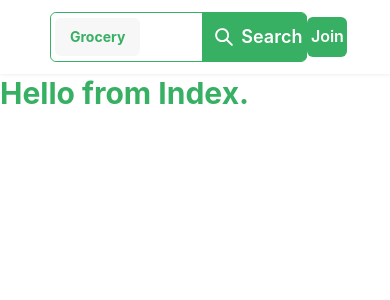
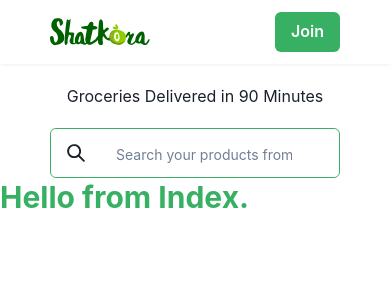
Before and after one commit to mahfuj02/grocery-bazar, a Next.js app: page / in a window 390 px wide. Shown: the top 300 px of the page. Built offline with nearby package versions, Linux system fonts and the light colour scheme.

Commit message:
Created Responsive Navbar

```diff
--- a/components/layouts/Layout.tsx
+++ b/components/layouts/Layout.tsx
@@ -1,4 +1,4 @@
-import React, { ReactNode } from "react";
+import { ReactNode } from "react";
 import Navbar from "../navbar/Navbar";
 
 interface Props {
@@ -9,6 +9,7 @@ const Layout = ({ children }: Props) => {
   return (
     <>
       <Navbar />
+
       {children}
     </>
   );
--- a/components/navbar/Navbar.tsx
+++ b/components/navbar/Navbar.tsx
@@ -1,15 +1,12 @@
-import React from 'react'
-import { Box, Flex, Image } from "@chakra-ui/react";
-import logo from '../../public/logo.svg'
+import { Box, Flex, Show, Text } from "@chakra-ui/react";
+
+import Logo from "../Logo";
 import Profile from "./Profile";
 import SearchBox from "./SearchInput";
-import Logo from '../Logo';
 
 const Navbar = () => {
-
-    const imageUrl = logo.src;
-
   return (
+    <Box textAlign="center">
       <Flex
         as="nav"
         align="center"
@@ -20,18 +17,25 @@ const Navbar = () => {
       >
         {/* Logo */}
         <Box width="100px" height="30px">
-        {/* <Image src={imageUrl} alt="grocery logo" objectFit="contain" /> */}
           <Logo />
         </Box>
 
         {/* Search Box */}
+        <Show above="lg">
           <SearchBox />
-
+        </Show>
         {/* Login Button */}
         <Profile />
       </Flex>
 
-    )
-}
+      <Show below="lg">
+        <Text marginY={5}> Groceries Delivered in 90 Minutes</Text>
+        <Box marginX={50}>
+          <SearchBox />
+        </Box>{" "}
+      </Show>
+    </Box>
+  );
+};
 
-export default Navbar
+export default Navbar;
--- a/components/navbar/SearchInput.tsx
+++ b/components/navbar/SearchInput.tsx
@@ -6,6 +6,7 @@ import {
   InputGroup,
   InputLeftAddon,
   InputRightAddon,
+  Show
 } from "@chakra-ui/react";
 
 const SearchBox = () => {
@@ -13,6 +14,10 @@ const SearchBox = () => {
     <form onSubmit={() => {}}>
       <InputGroup border="1px solid #37B063" borderRadius="6px" size="lg">
         <InputLeftAddon bg="background" border="none">
+          <Show below="lg">
+            <SearchIcon />
+          </Show>
+          <Show above="lg">
             <Box
               backgroundColor="#F7F7F7"
               textColor="secondary"
@@ -26,6 +31,7 @@ const SearchBox = () => {
             >
               Grocery
             </Box>
+          </Show>
         </InputLeftAddon>
         <Input
           border="none"
@@ -39,6 +45,7 @@ const SearchBox = () => {
             marginRight="-17px"
             borderRightRadius="6px"
           >
+            <Show above="lg">
               <Button
                 bg="secondary"
                 textColor="white"
@@ -51,6 +58,7 @@ const SearchBox = () => {
                 <SearchIcon marginX={2} />
                 Search
               </Button>
+            </Show>
           </Box>
         </InputRightAddon>
       </InputGroup>
```
Also changed, not shown: pages/index.tsx (+6 -7 lines). Lines whose indentation alone changed are shown as unchanged.
